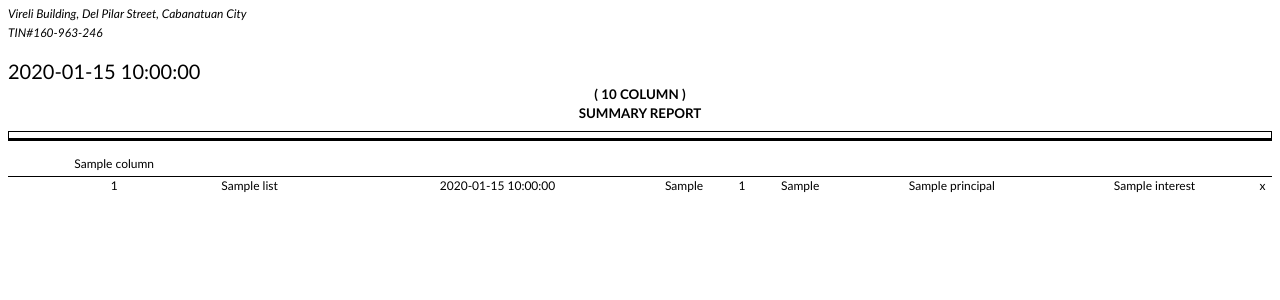
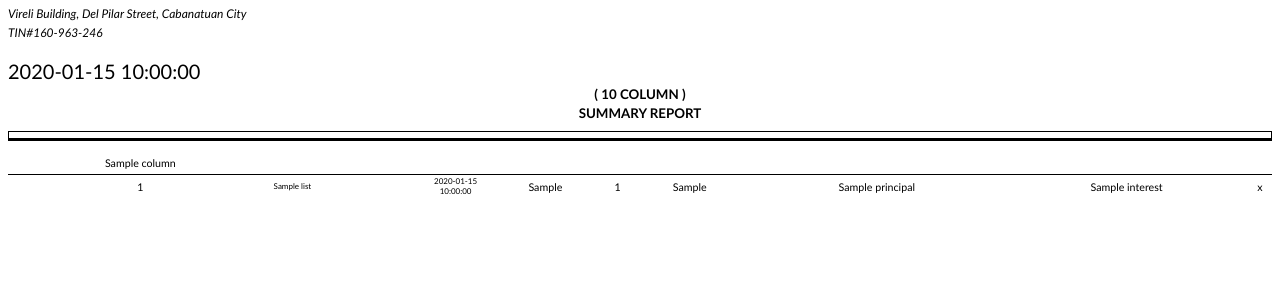
Before and after one commit to jommel-dev/psmis, a CodeIgniter 4 app: the page made by backend/app/Views/reports/10columns.php in a window 1280 px wide. Shown: the top 300 px of the page. Run offline with PHP 8.4 and a stand-in for CodeIgniter, Linux system fonts and the light colour scheme; the template is opened without the code that fills it: most values are stand-ins (such as "Sample title", 1, 10 or a date in 2020); some libraries are stand-ins or nearby versions; some web fonts are replaced.

Commit message:
bring old print and make the portrait 10 columnar report

```diff
--- a/backend/app/Controllers/Generate.php
+++ b/backend/app/Controllers/Generate.php
@@ -274,9 +274,9 @@ class Generate extends BaseController
         ob_start();
         $dompdf = new \Dompdf\Dompdf(['enable_font_subsetting' => true]);
         $dompdf->loadHtml(view('reports/10columns', $list));
-        $dompdf->setPaper(array(0, 0, 612, 936), 'landscape');
+        $dompdf->setPaper('A4', 'portrait');
         $dompdf->render();
-        $dompdf->stream('24 Column Report', ["Attachment" => false]);
+        $dompdf->stream('10 Column Report', ["Attachment" => false]);
     }
 
     public function tenColumnReport(){
--- a/backend/app/Views/reports/10columns.php
+++ b/backend/app/Views/reports/10columns.php
@@ -43,7 +43,7 @@
         // print_r($result);
     ?>
     <div style="border: 1px solid black; border-bottom: 3px solid black; padding: 3px; margin-top: 10px; margin-bottom: 10px;"></div>
-    <table style="width: 100%; border-collapse: collapse; border-bottom:0px !important; font-size: 9pt;">
+    <table style="width: 100%; border-collapse: collapse; border-bottom:0px !important; font-size: 8pt;">
         <tr style="border-bottom: 1px solid black;">
             <?php
                 foreach ($columns as $key => $value) {
@@ -61,8 +61,8 @@
         <?php foreach($list as $row): ?>
             <tr>
                 <td style="text-align: center;"><?= $row['no'] ?></td>
-                <td><?= $row['pawnerName'] ?></td>
-                <td style="text-align: center;"><?= $row['date'] ?></td>
+                <td style="font-size: 6pt !important; width: 150px;"><?= $row['pawnerName'] ?></td>
+                <td style="text-align: center; font-size: 6pt !important; width: 60px;"><?= $row['date'] ?></td>
                 <td style="text-align: center;"><?= $row['pawnTicket'] ?></td>
                 <td style="text-align: center;"><?= $row['orNumber'] ?></td>
                 <td style="text-align: center;"><?= $row['cashOnHand'] ?></td>
```
Also changed, not shown: frontend/src/components/Clinic/Modals/PrintModal.vue (+5 -7 lines).
